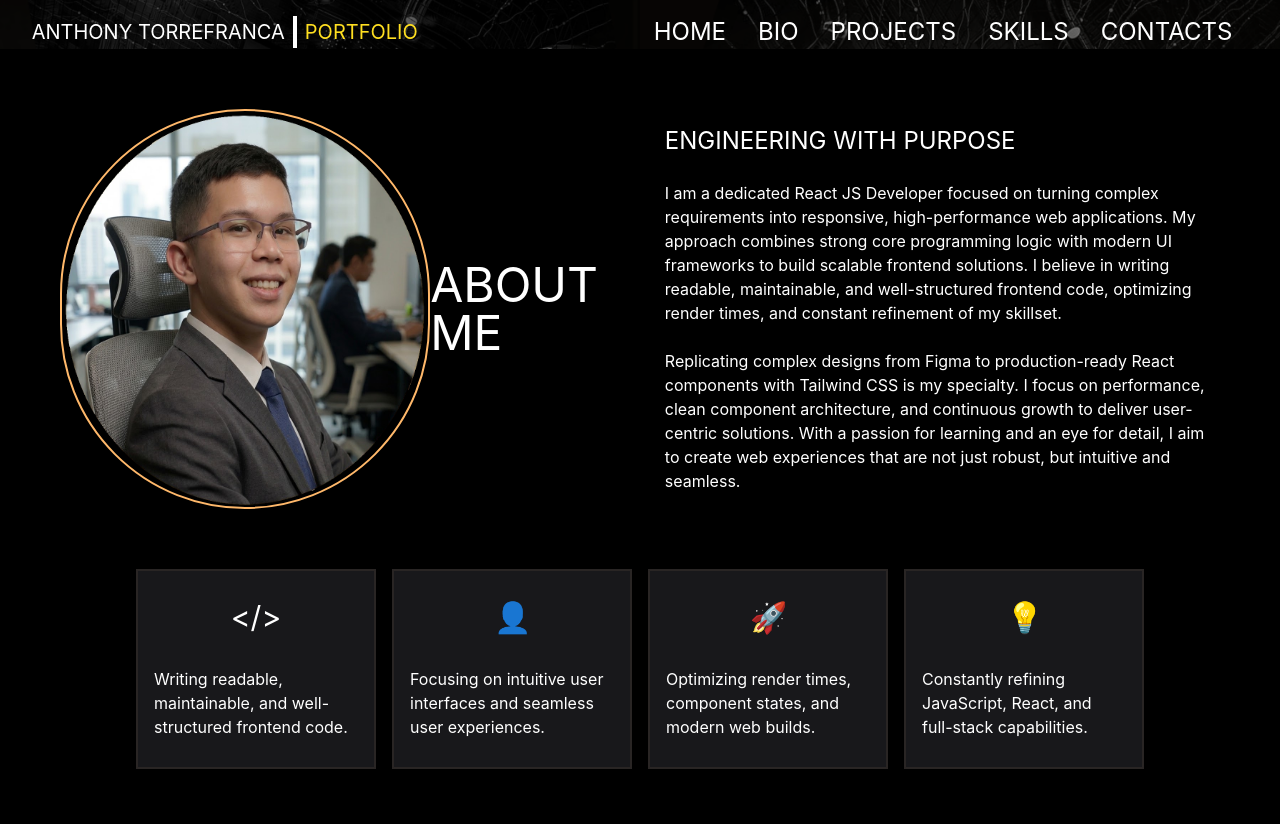
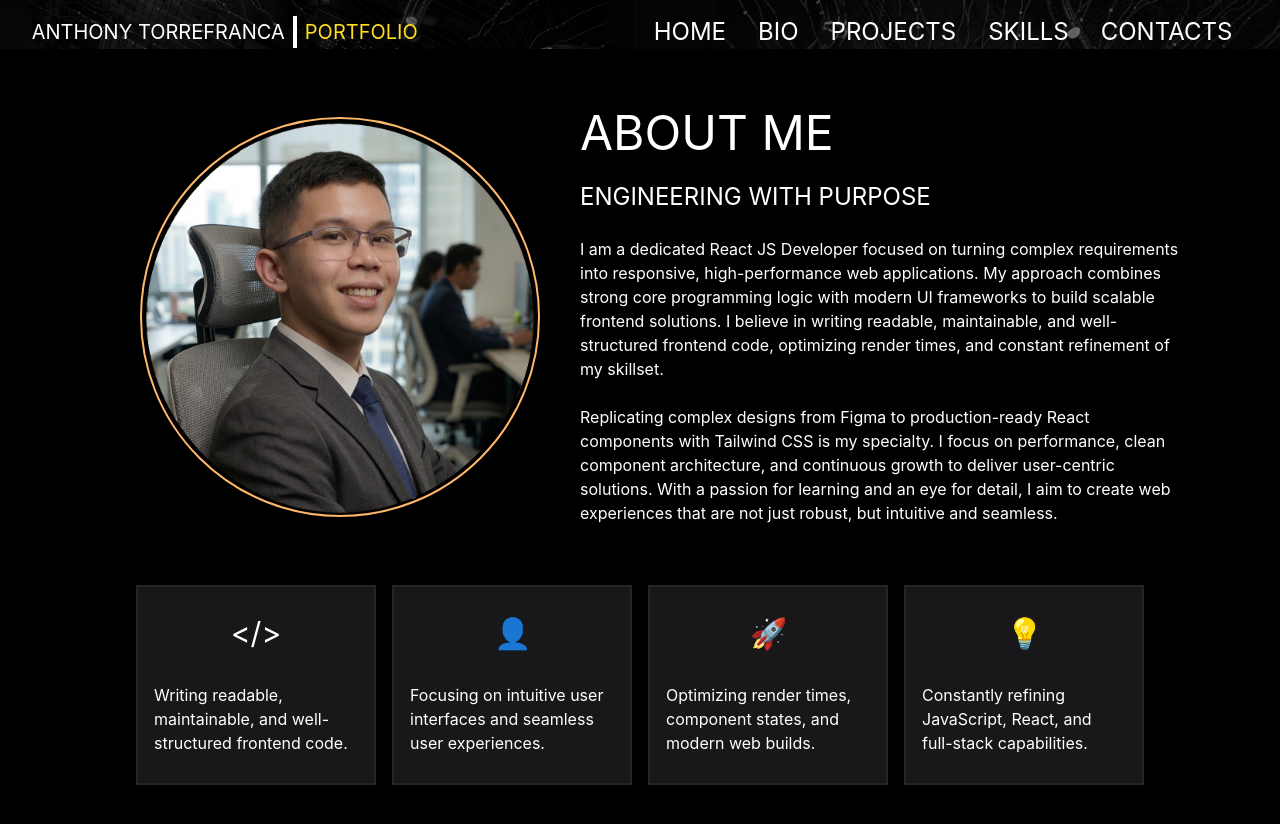
Before and after one commit to AnthonyLTorrefranca/react-portfolio-2026, a React (Vite) app in the folder react-portfolio-2026/: page /bio in a window 1280 px wide. Shown: the top 824 px of the page. Built offline with nearby package versions, Linux system fonts and the light colour scheme.

Commit message:
refactor: bio component

```diff
--- a/react-portfolio-2026/src/components/Bio.jsx
+++ b/react-portfolio-2026/src/components/Bio.jsx
@@ -35,15 +35,16 @@ return(
   <>
     <section className="h-screen bg-black">
       <div className="flex justify-center items-center p-15">
-        <div>
+        <div className="px-10">
           <img src={HeaderProfile} className="h-100 border-orange-300 border-2 rounded-full" alt="Developer's Photo" />
         </div>
-        <p className="text-white text-5xl">ABOUT ME</p>
         <div className="text-white w-150">
+          <p className="text-white text-5xl">ABOUT ME</p>
+            <br/>
           <p className="text-2xl">ENGINEERING WITH PURPOSE</p>
-          <br/>
+            <br/>
           <p>{introduction.intro1}</p>
-          <br/>
+            <br/>
           <p>{introduction.intro2}</p>
         </div>
       </div>
```
